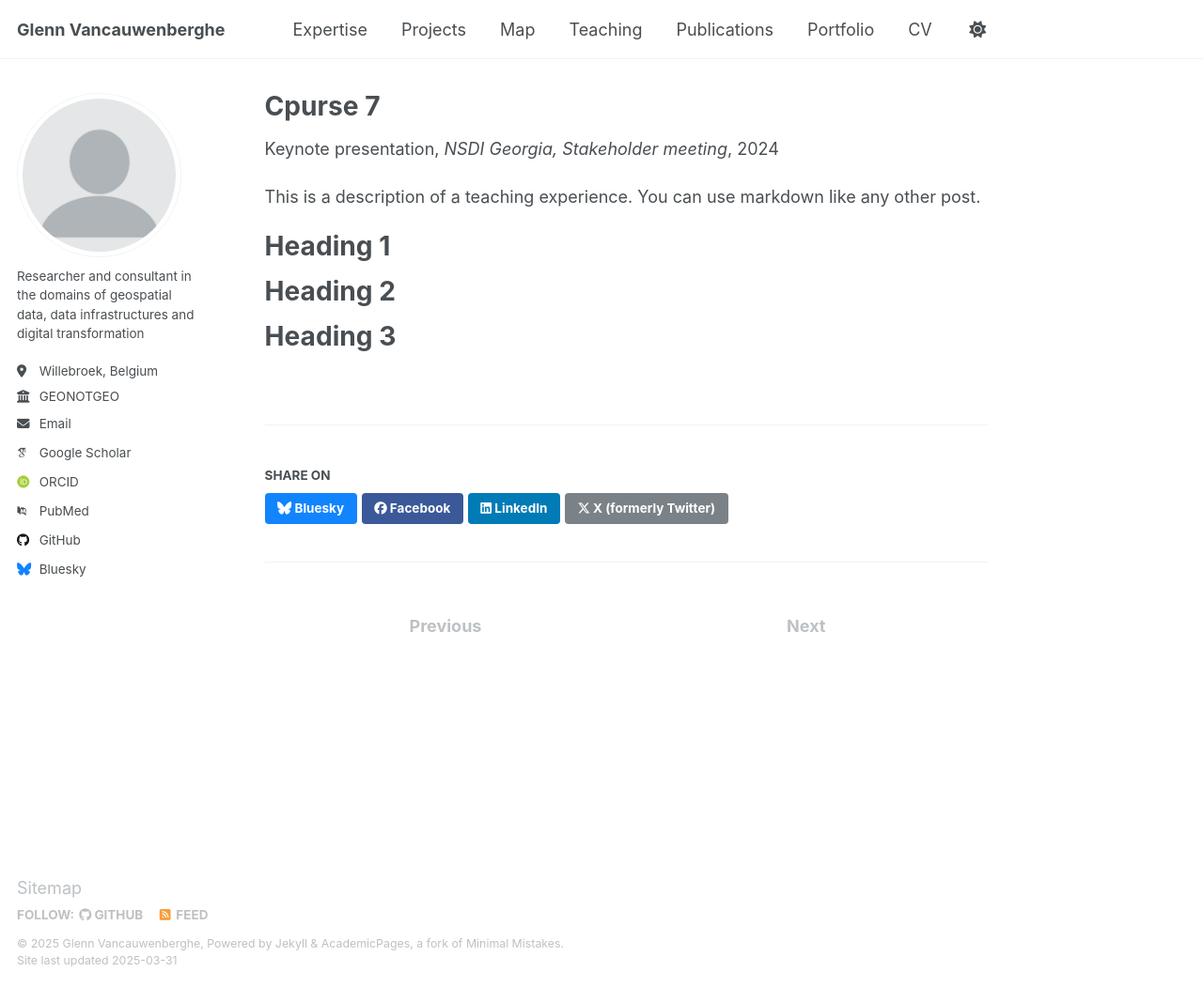
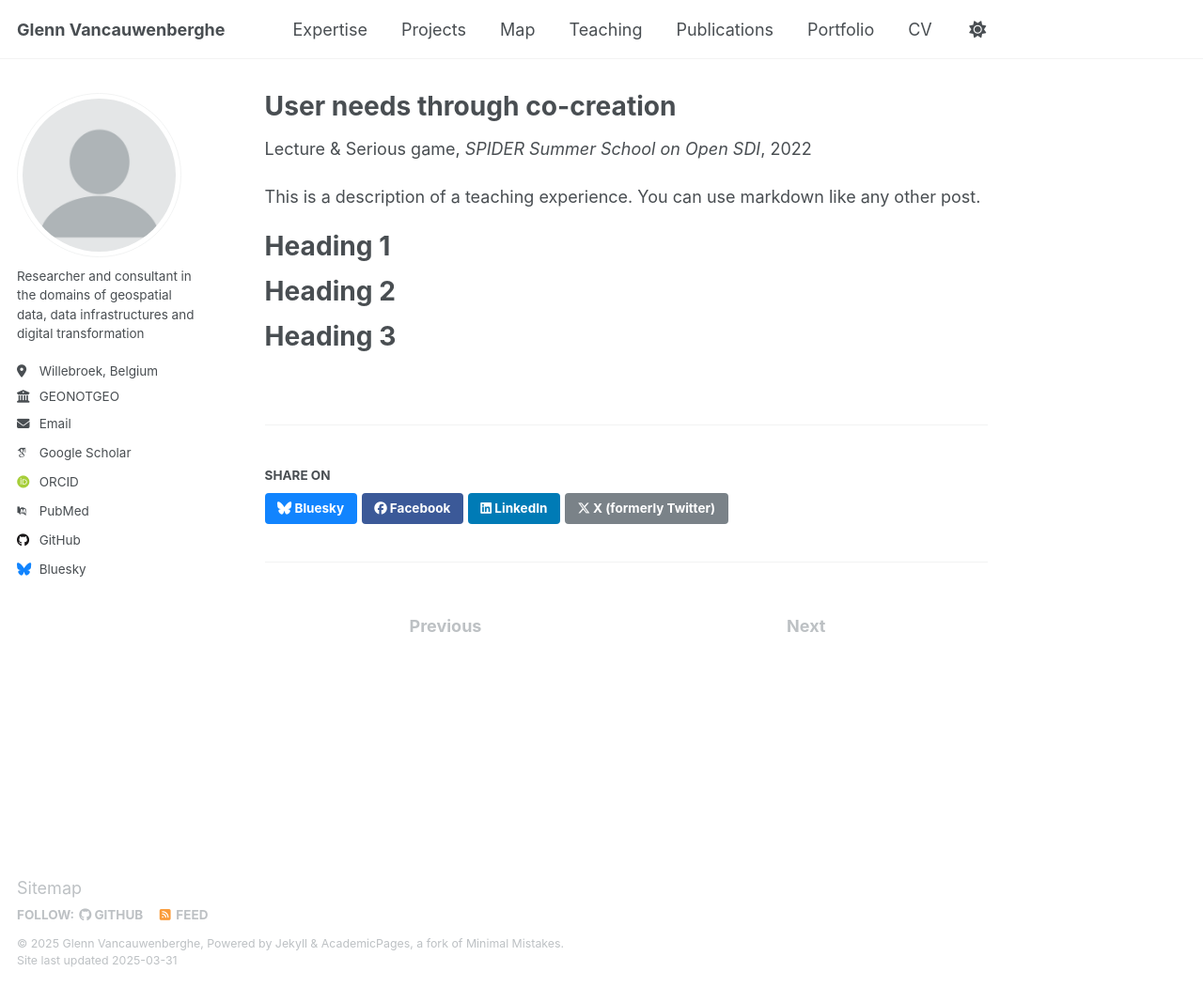
Before and after one commit to GVancauwenberghe/gvancauwenberghe.github.io, a Jekyll site: the page built from _teaching/teaching-14.md, in a window 1280 px wide and 1051 px high. Shown: the whole window at 94% size. Built offline with Jekyll 4.4.1, drawn with Linux system fonts in a browser that asks for light colours; some web fonts are replaced.

Commit message:
Update teaching-14.md

```diff
--- a/_teaching/teaching-14.md
+++ b/_teaching/teaching-14.md
@@ -1,11 +1,11 @@
 ---
-title: "Cpurse 7"
+title: "User needs through co-creation"
 collection: teaching
-type: "Keynote presentation"
+type: "Lecture & Serious game"
 permalink: /teaching/teaching-14
-venue: "NSDI Georgia, Stakeholder meeting"
-date: 2024-11-27
-location: "Tblisi, Georgia"
+venue: "SPIDER Summer School on Open SDI"
+date: 2022-08-25
+location: "Zagreb, Croatia"
 ---
 
 This is a description of a teaching experience. You can use markdown like any other post.
```
